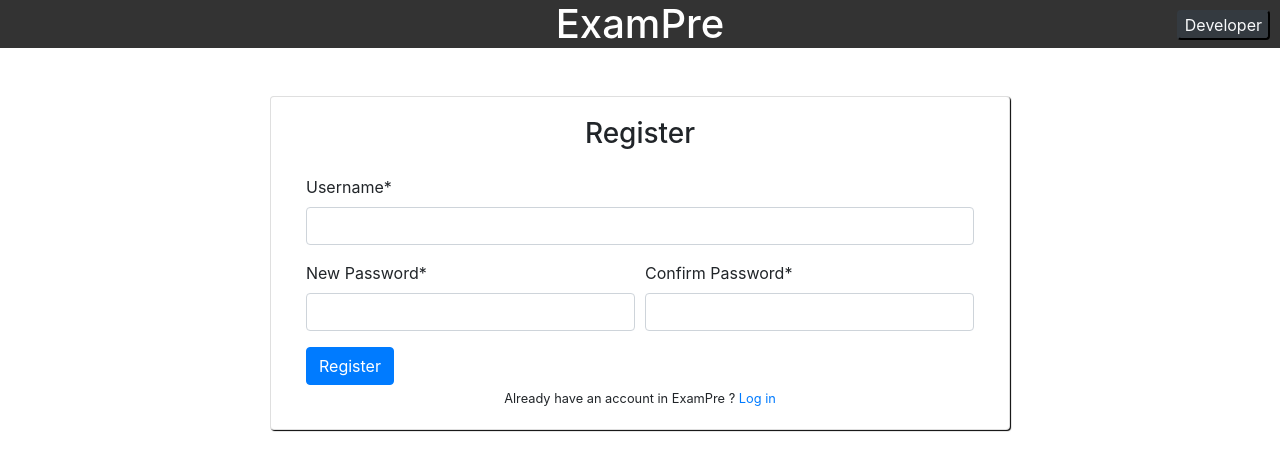
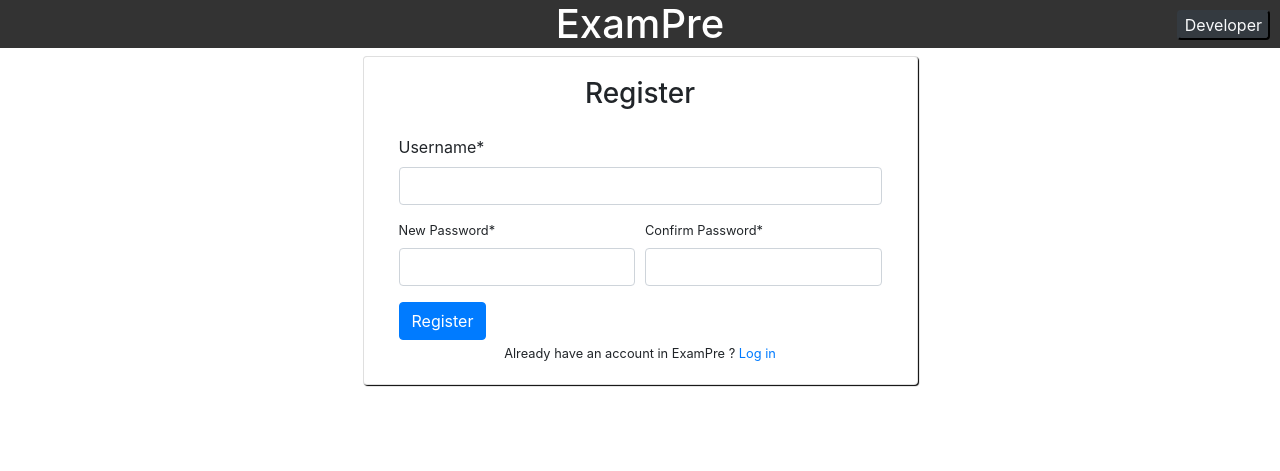
Before and after one commit to microStationCorp/test_exam, a Django app: page /register/ in a window 1280 px wide. Shown: the top 471 px of the page. Run offline with Django 3.2, Linux system fonts and the light colour scheme; some libraries are stand-ins or nearby versions.

Commit message:
design update

```diff
--- a/login/templates/login/login.html
+++ b/login/templates/login/login.html
@@ -6,7 +6,7 @@
 
 {% block body %}
 <div class="container">
-    <div class="card col-5 mx-auto my-lg-5" style="box-shadow: 1px 1px 1px black;">
+    <div class="card mx-auto col-sm-10 col-md-6 col-xl-6" style="box-shadow: 1px 1px 1px black;">
         <div class="card-body">
             <div class="card-text text-center mb-4">
                 <h3>
--- a/register/forms.py
+++ b/register/forms.py
@@ -19,8 +19,8 @@ class registerForm(forms.Form):
             # ),
             'username',
             Row(
-                Column('password1', css_class='form-group col-md-6 mb-0'),
-                Column('password2', css_class='form-group col-md-6 mb-0'),
+                Column('password1', css_class='small form-group col-md-6 mb-0'),
+                Column('password2', css_class='small form-group col-md-6 mb-0'),
                 css_class='form-row'
             ),
             Submit('submit', 'Register')
--- a/register/templates/register/register.html
+++ b/register/templates/register/register.html
@@ -5,7 +5,7 @@
 
 {% block body %}
 <div class="container">
-    <div class="card col-8 mx-auto my-lg-5" style="box-shadow: 1px 1px 1px black;">
+    <div class="card mx-auto col-sm-10 col-md-6 col-xl-6" style="box-shadow: 1px 1px 1px black;">
         <div class="card-body">
             <div class="card-text text-center mb-4">
                 <h3>
```
Also changed, not shown: db.sqlite3.
